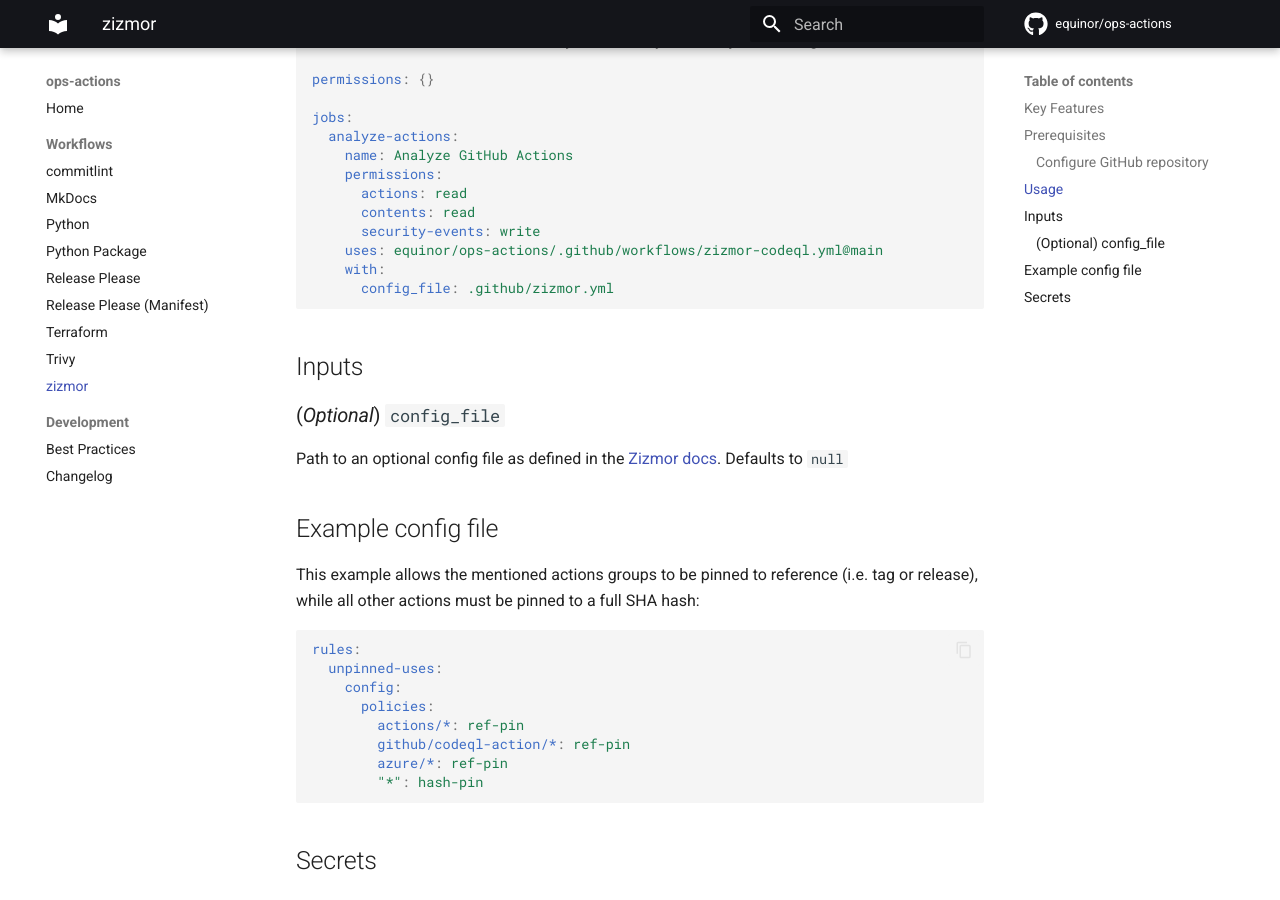
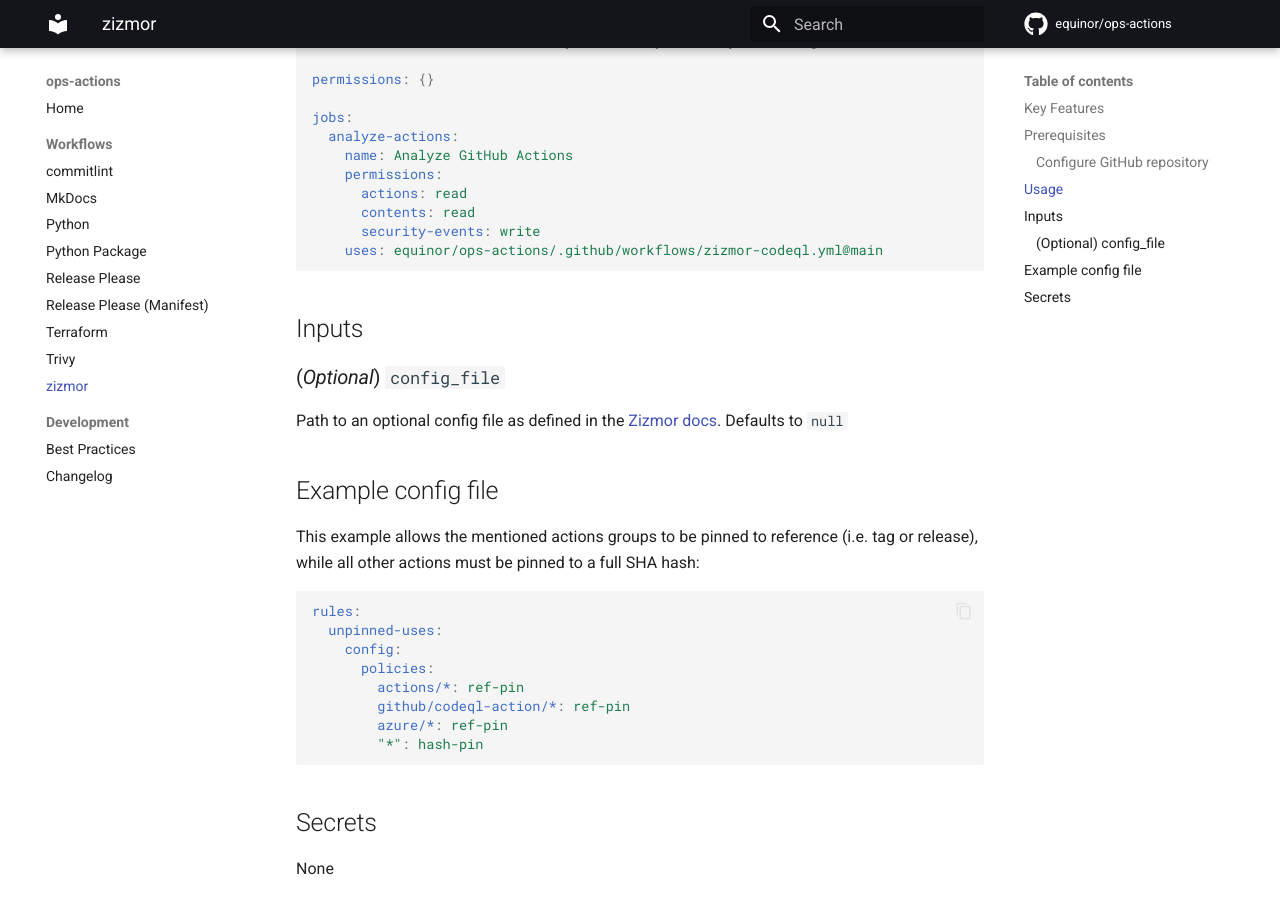
Before and after one commit to equinor/ops-actions, an MkDocs documentation site: the page built from docs/workflows/zizmor-codeql.md, in a window 1280 px wide and 900 px high, scrolled down 1184 px. Built offline with MkDocs 1.6.1 and Material for MkDocs 9.7.7, drawn with Linux system fonts in a browser that asks for light colours; comment, search, counter and statistics services are not loaded.

Commit message:
docs: remove unused config_file input from analyze-actions job

````diff
--- a/docs/workflows/zizmor-codeql.md
+++ b/docs/workflows/zizmor-codeql.md
@@ -51,8 +51,6 @@
       contents: read
       security-events: write
     uses: equinor/ops-actions/.github/workflows/zizmor-codeql.yml@main
-    with:
-      config_file: .github/zizmor.yml
 ```
 
 ## Inputs
````
